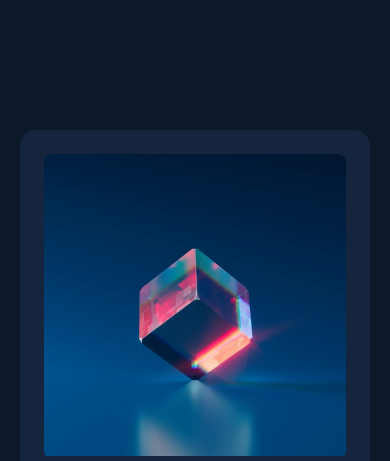
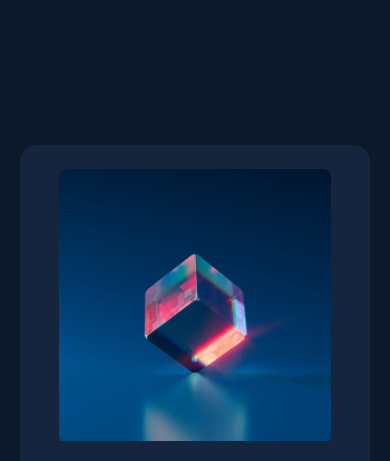
Before and after one commit to ER1994/nft-preview-card-comp, a plain HTML site: page index.html in a window 390 px wide. Shown: the top 461 px of the page. Drawn offline with Linux system fonts and the light colour scheme.

Commit message:
Update layout styles for centering and responsiveness of card component

```diff
--- a/styles.css
+++ b/styles.css
@@ -12,6 +12,8 @@
     background-color: var(--blue-900);
     border-radius: var(--spacing-200);
     padding: var(--spacing-300);
+    display: flex;
+    justify-content: center;
 }
 
 article {
@@ -20,7 +22,8 @@
     justify-content: center;
     align-items: center;
     gap: var(--spacing-300);
-    width: 302px;
+    max-width: 302px;
+    width: 90%;
 }
 
 .card__button {
```
